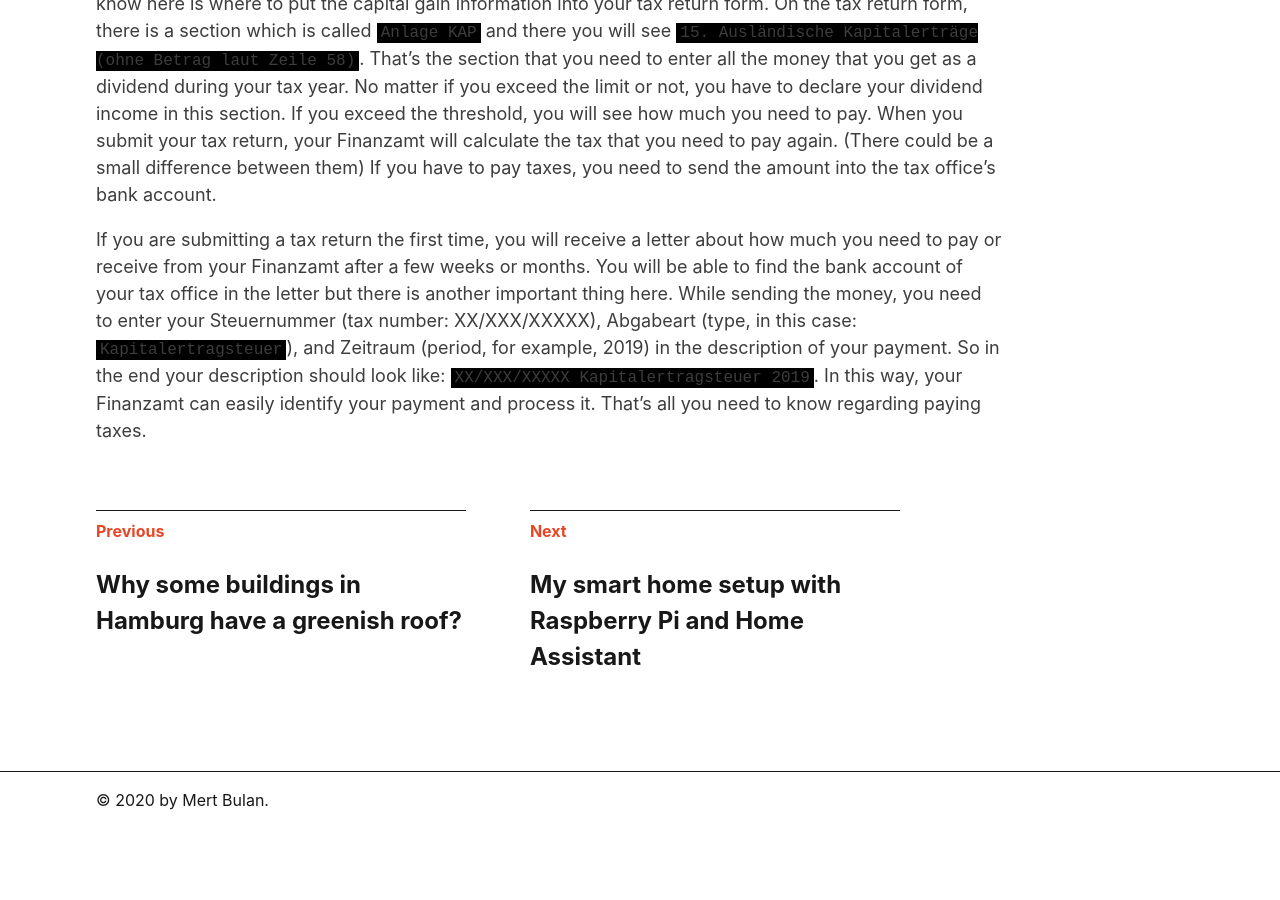
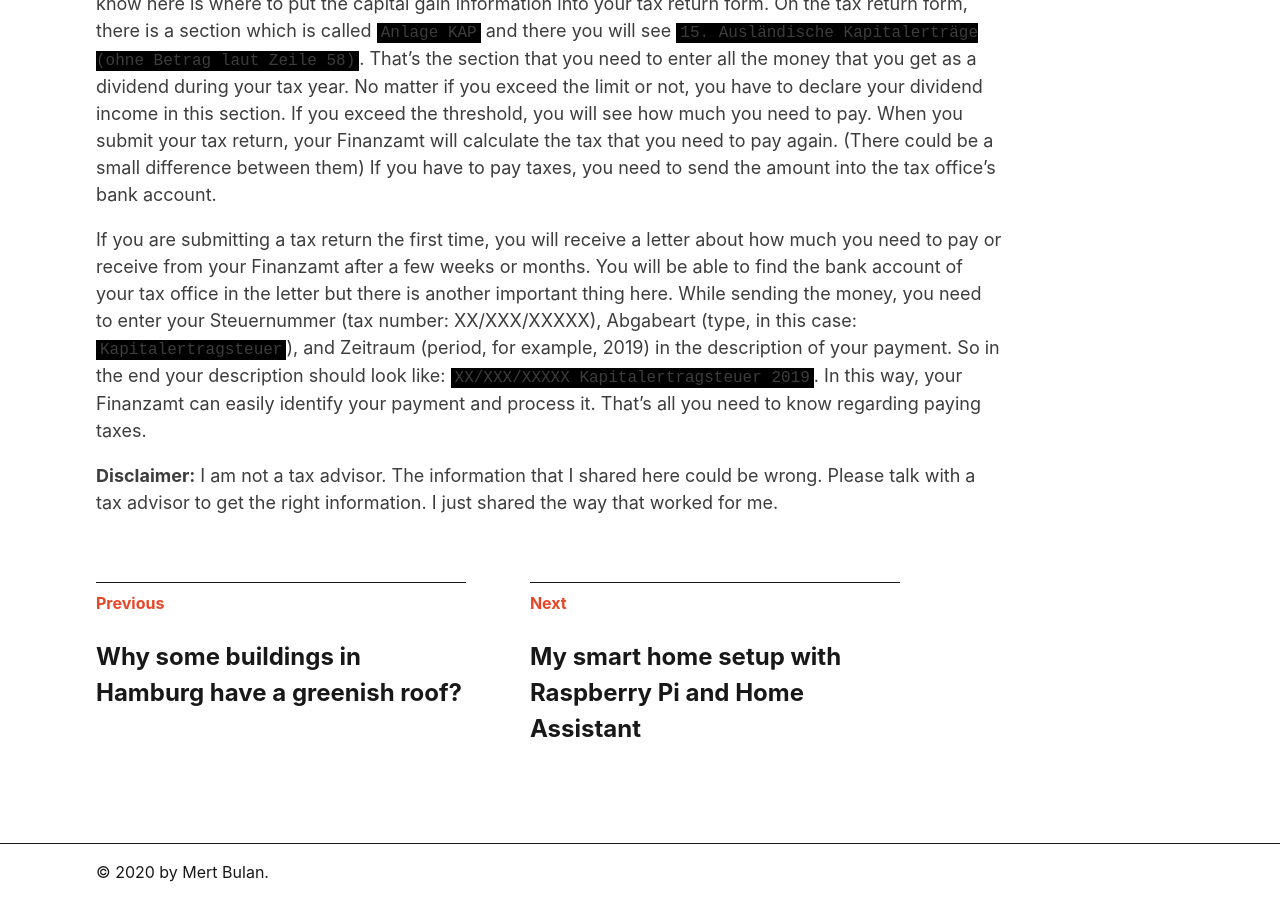
Before and after one commit to mertbulan/mertbulan.github.io, a Jekyll site: the page built from _posts/2020-11-05-how-to-invest-in-germany-via-degiro.md, in a window 1280 px wide and 900 px high, scrolled down 1667 px. Built offline with Jekyll 4.4.1, drawn with Linux system fonts in a browser that asks for light colours; before the commit the page ends 2495 px from its top, so only the background shows below that.

Commit message:
add disclaimer

```diff
--- a/_posts/2020-11-05-how-to-invest-in-germany-via-degiro.md
+++ b/_posts/2020-11-05-how-to-invest-in-germany-via-degiro.md
@@ -16,3 +16,5 @@ Second, unfortunately, DEGIRO doesn't handle your taxes. So you need to handle y
 If you exceed the tax-free allowance threshold, you have to pay taxes. The tax rate for capital gains is 26.375%. If you are using tools like [SteuerGo](https://www.steuergo.de) (I used for the last 3 years and I am happy with it) to fill in your tax return, you can see how much you are going to pay taxes. The important part that you need to know here is where to put the capital gain information into your tax return form. On the tax return form, there is a section which is called `Anlage KAP` and there you will see `15. Ausländische Kapitalerträge (ohne Betrag laut Zeile 58)`. That's the section that you need to enter all the money that you get as a dividend during your tax year. No matter if you exceed the limit or not, you have to declare your dividend income in this section. If you exceed the threshold, you will see how much you need to pay. When you submit your tax return, your Finanzamt will calculate the tax that you need to pay again. (There could be a small difference between them) If you have to pay taxes, you need to send the amount into the tax office's bank account.
 
 If you are submitting a tax return the first time, you will receive a letter about how much you need to pay or receive from your Finanzamt after a few weeks or months. You will be able to find the bank account of your tax office in the letter but there is another important thing here. While sending the money, you need to enter your Steuernummer (tax number: XX/XXX/XXXXX), Abgabeart (type, in this case: `Kapitalertragsteuer`), and Zeitraum (period, for example, 2019) in the description of your payment. So in the end your description should look like: `XX/XXX/XXXXX Kapitalertragsteuer 2019`. In this way, your Finanzamt can easily identify your payment and process it. That's all you need to know regarding paying taxes.
+
+**Disclaimer:** I am not a tax advisor. The information that I shared here could be wrong. Please talk with a tax advisor to get the right information. I just shared the way that worked for me.
```
